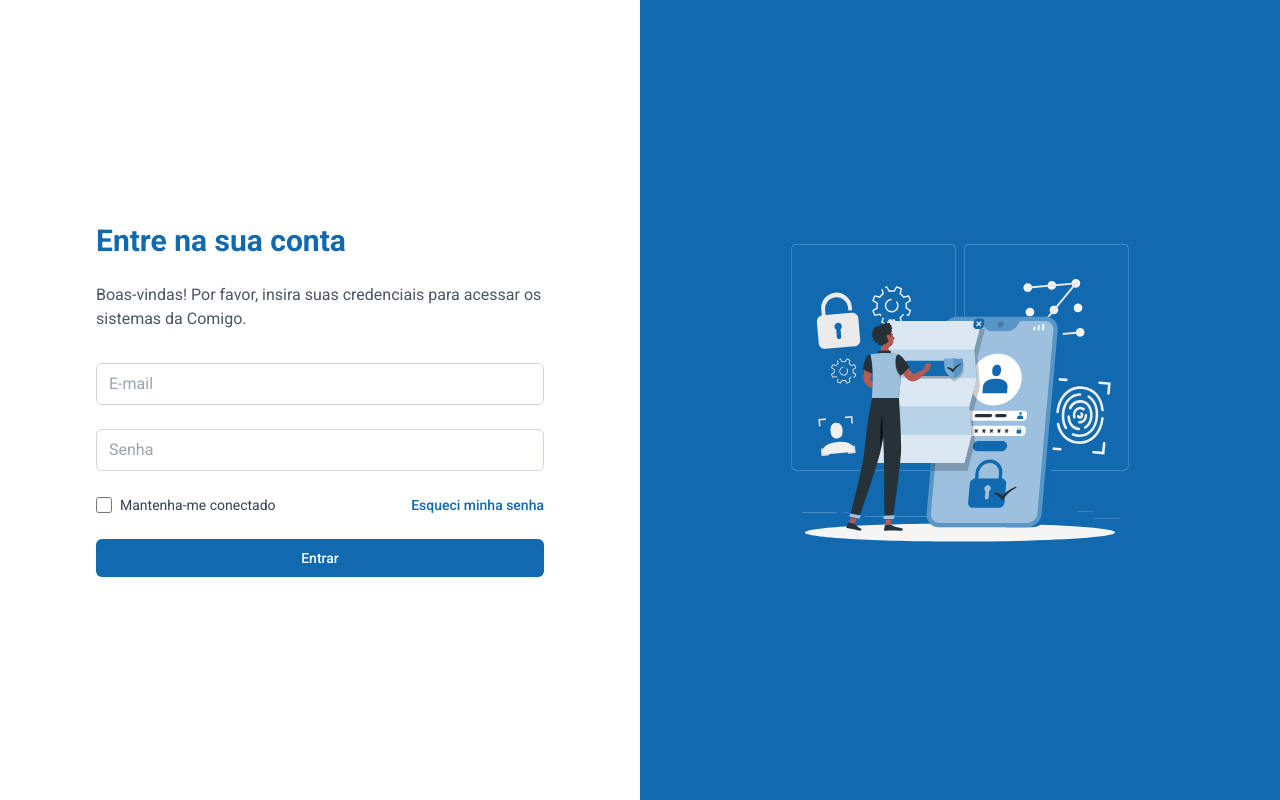
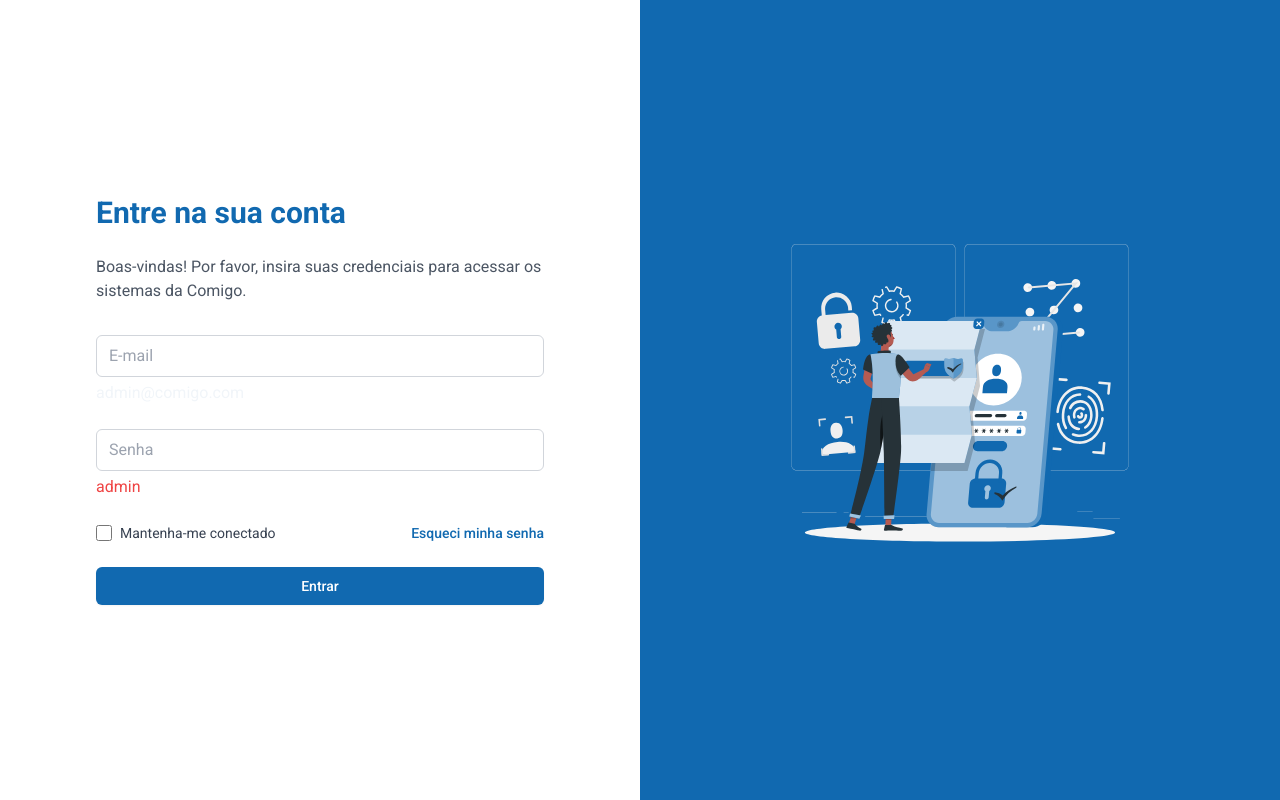
Before and after one commit to kennedysmartins/avaliacao-candidatos-comigo, a Next.js app in the folder frontend/: page /login in a window 1280 px wide. Built offline with nearby package versions, Linux system fonts and the light colour scheme; no server answers.

Commit message:
feat: :sparkles: add test credentials on login

```diff
--- a/frontend/src/app/(auth)/login/page.tsx
+++ b/frontend/src/app/(auth)/login/page.tsx
@@ -58,7 +58,7 @@ export default function LoginPage() {
             sistemas da Comigo.
           </p>
           <form className='space-y-6' onSubmit={onSubmit}>
-            <div>
+            <div className="flex flex-col gap-1">
               <label htmlFor='email' className='sr-only'>
                 E-mail
               </label>
@@ -70,8 +70,9 @@ export default function LoginPage() {
                 className='w-full px-3 py-2 border border-gray-300 rounded-md focus:outline-none focus:ring-2 focus:ring-primary'
                 placeholder='E-mail'
               />
+              <p>admin@comigo.com</p>
             </div>
-            <div>
+            <div className="flex flex-col gap-1">
               <label htmlFor='password' className='sr-only'>
                 Senha
               </label>
@@ -83,6 +84,7 @@ export default function LoginPage() {
                 className='w-full px-3 py-2 border border-gray-300 rounded-md focus:outline-none focus:ring-2 focus:ring-primary'
                 placeholder='Senha'
               />
+              <p className="text-red-500">admin</p>
             </div>
             <div className='flex items-center justify-between'>
               <div className='flex items-center'>
```
